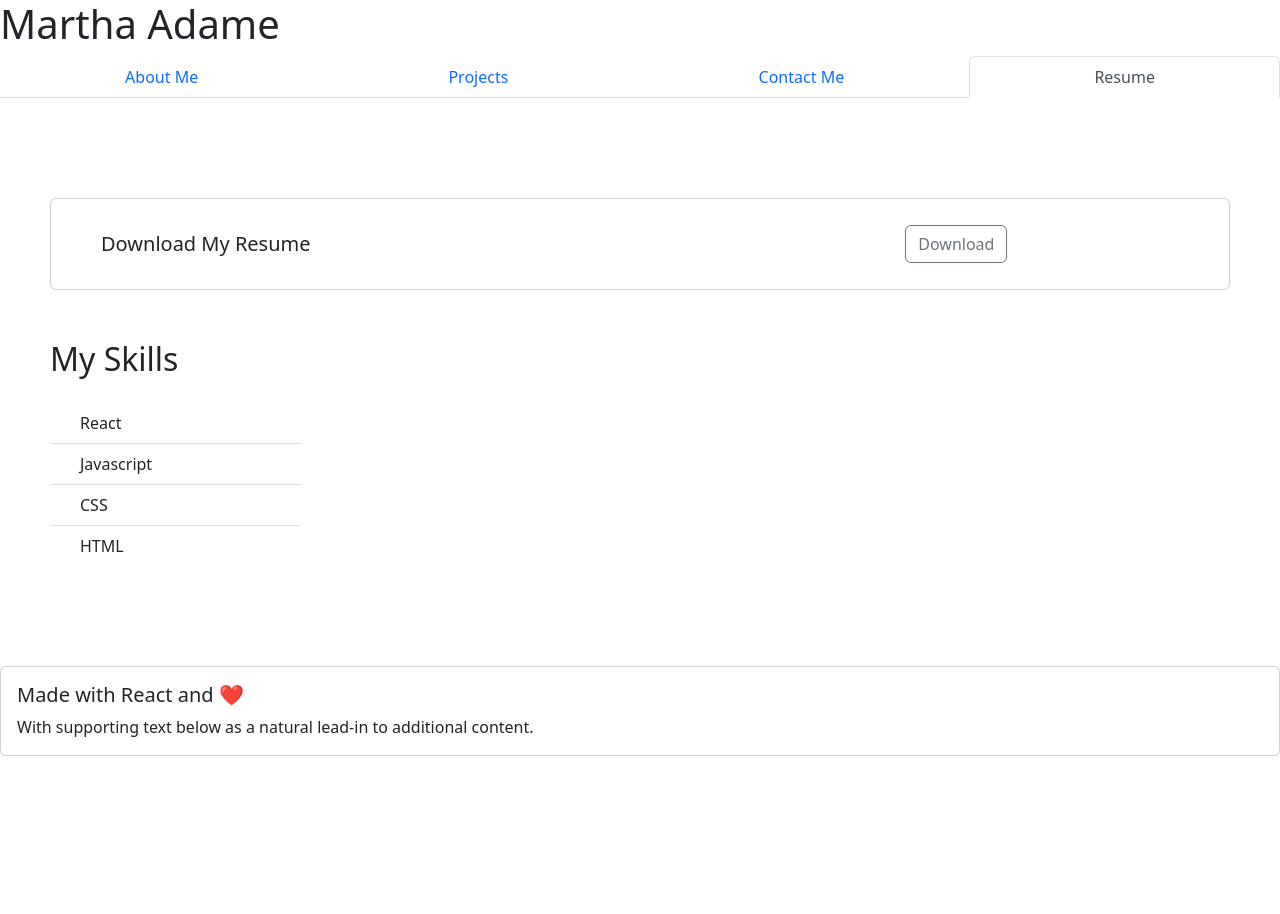
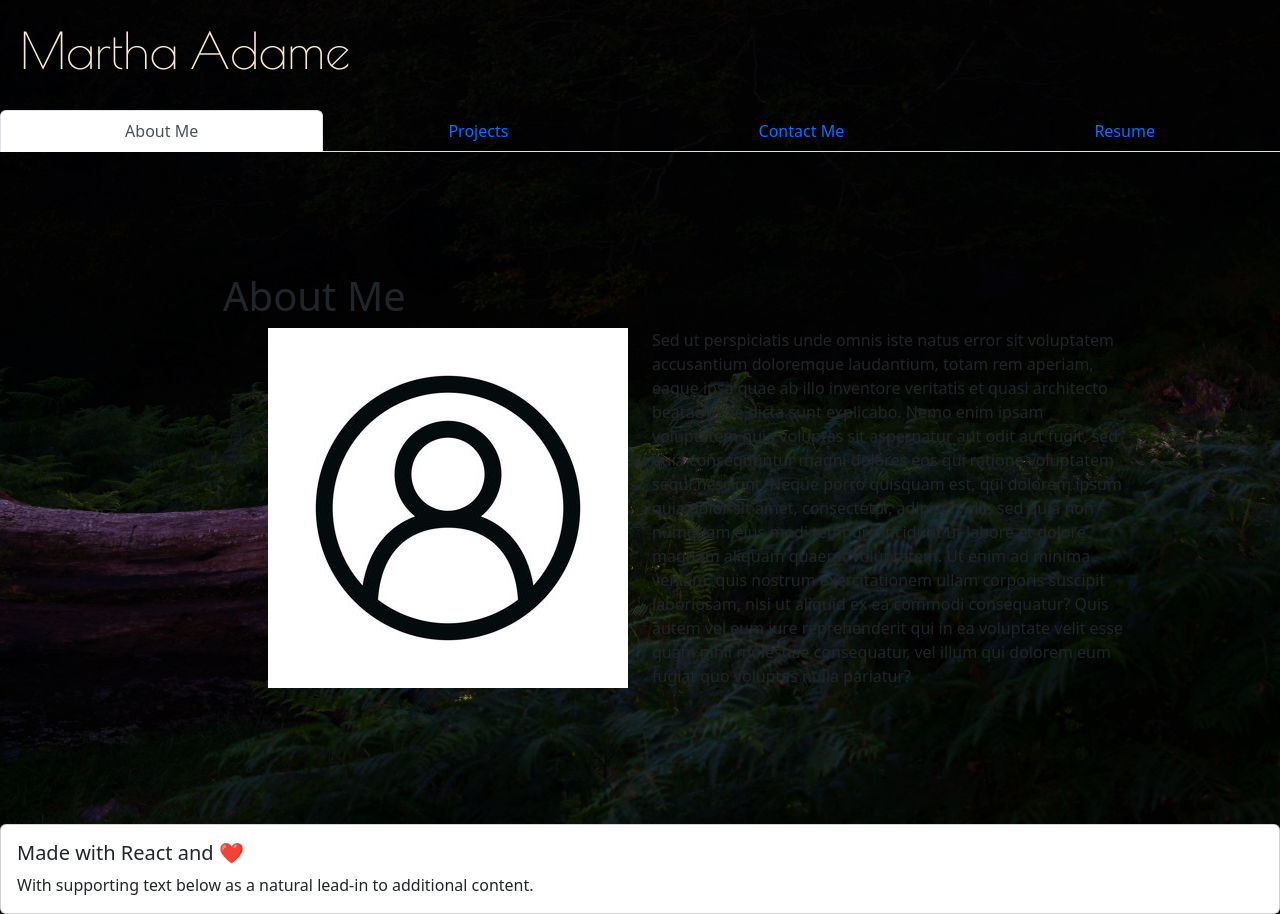
Before and after one commit to mladame/my-portfolio, a React (Create React App) app in the folder my-portfolio/: page / in a window 1280 px wide. Before the commit the page ends 800 px from the top, so only its background shows below. Built offline with nearby package versions, Linux system fonts and the light colour scheme.

Commit message:
added background image through css, initial body, header and nav css

```diff
--- a/my-portfolio/src/components/Header.js
+++ b/my-portfolio/src/components/Header.js
@@ -4,7 +4,7 @@ import Navigation from "./Navigation";
 function Header() {
     return (
         <header  className="header">
-            <h1 >Martha Adame</h1>
+            <h1 className="portfolio-name">Martha Adame</h1>
             <Navigation />
         </header>
     );
--- a/my-portfolio/src/components/Navigation.js
+++ b/my-portfolio/src/components/Navigation.js
@@ -10,7 +10,7 @@ import Resume from "./pages/Resume";
 function Navigation() {
     return (
         <Tabs
-            defaultActiveKey="resume"
+            defaultActiveKey="home"
             id="fill-tab-example"
             className="mb-3 nav-tabs"
             fill>
--- a/my-portfolio/src/index.css
+++ b/my-portfolio/src/index.css
@@ -1,3 +1,31 @@
+@import url('https://fonts.googleapis.com/css2?family=Abel&family=Poiret+One&display=swap');
+
+:root{
+    --titleFont: 'Poiret One', cursive;
+    --textFont: 'Abel', sans-serif;
+}
+
+body{
+    background-image: url(./assets/images/bence-csernak-hoi9epXt_Nw-unsplash.jpg);
+    background-position: center;
+    background-size: cover;
+}
+
+/* -----------------HEADER----------------- */
+.portfolio-name{
+    font-family: var(--titleFont);
+    font-size: 50px;
+    color: antiquewhite;
+    margin: 20px;
+}
+
+/* ---------------NAVIGATION-------------- */
+.nav-tabs{
+    margin-top: 30px;
+}
+
+
+
 /* ----------------ABOUT ME---------------- */
 .about-me-container {
     max-width: 80%;
```
Also changed, not shown: my-portfolio/src/assets/images/bence-csernak-hoi9epXt_Nw-unsplash.jpg (added).
